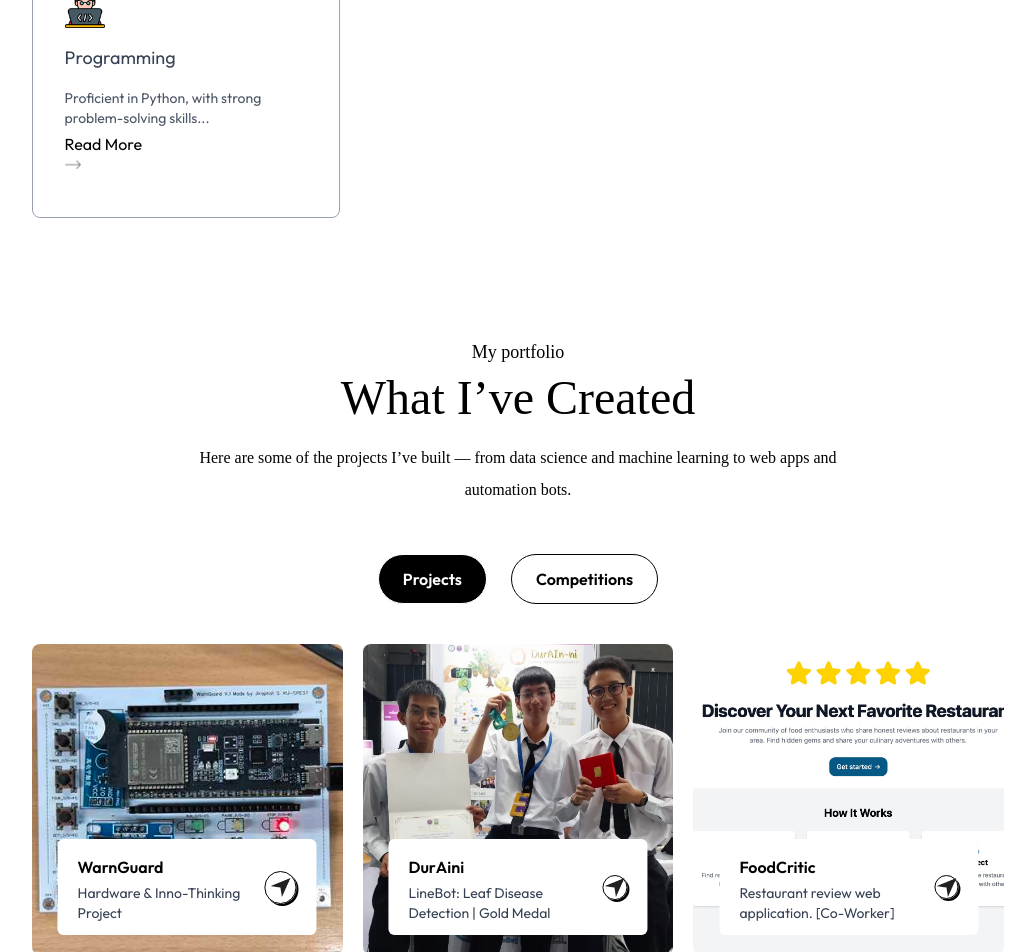
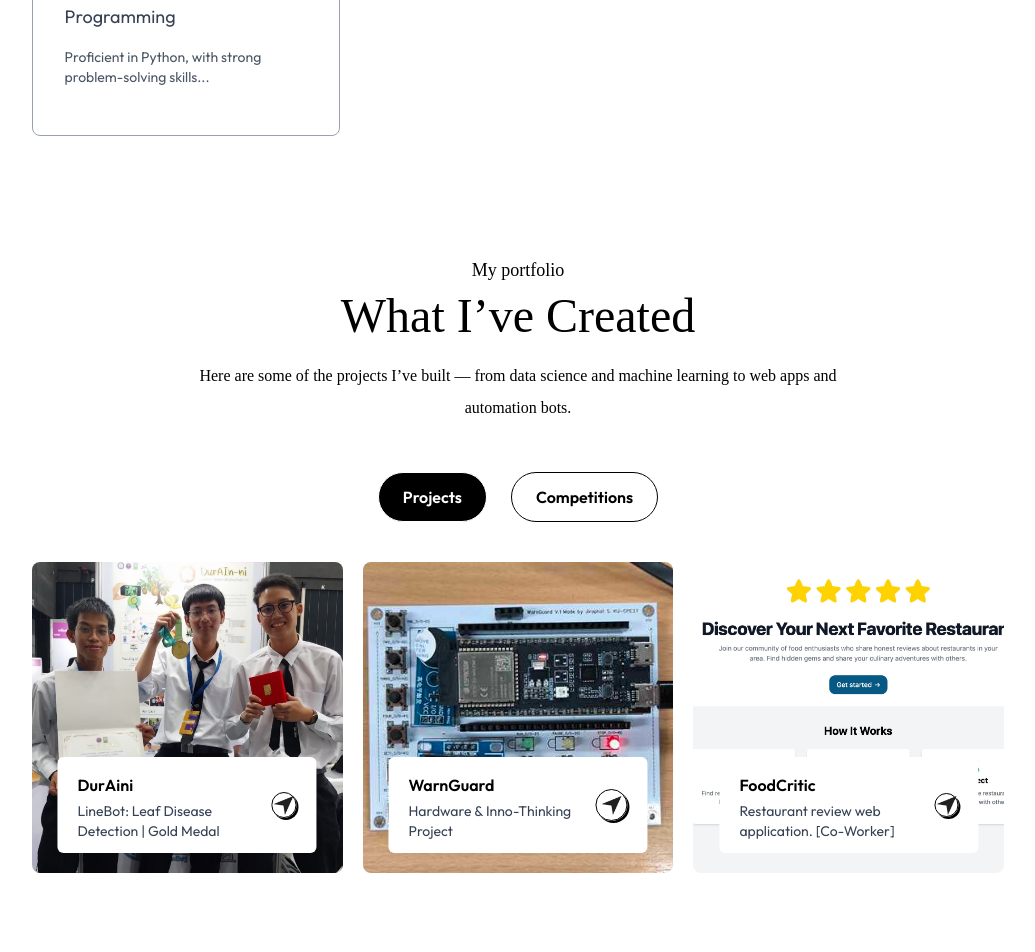
Before and after one commit to HikaruMG/hikarumg.github.io., a Next.js app in the folder portfolio/: page / in a window 1280 px wide. Shown: the part 2540-3492 px from the top of the page, without its empty margins (122-1157 px from the left). Built offline with nearby package versions, Linux system fonts and the light colour scheme; a web font is replaced by a local one.

Commit message:
Reorder workData and update KUTECH-BootCamp2025 description

```diff
--- a/portfolio/app/components/Services.jsx
+++ b/portfolio/app/components/Services.jsx
@@ -46,9 +46,9 @@ const Services = () => {
                     <Image src={icon} alt='' className='w-10'/>
                     <h3 className='text-lg my-4 text-gray-700 dark:text-white'>{title}</h3>
                     <p className='text-gray-600 text-sm leading-5 dark:text-white/80'>{description}</p>
-                    <a href={link}>
+                    {/* <a href={link}>
                         Read More <Image alt='' src={assets.right_arrow} className='w-4'/>
-                    </a>
+                    </a> */}
                </motion.div>
             ))}
 
--- a/portfolio/assets/assets.js
+++ b/portfolio/assets/assets.js
@@ -165,6 +165,14 @@ export const certificateList = [
 
 export const workData = [
     {
+        title: 'DurAini',
+        description: 'LineBot: Leaf Disease Detection | Gold Medal',
+        bgImage: '/IMG_0746.png',
+        link: 'https://github.com/HikaruMG/DurAIni',
+        button: true,
+        type : 'project'
+    },
+    {
         title: 'WarnGuard',
         description: 'Hardware & Inno-Thinking Project',
         bgImage: '/IMG_0749.jpg',
@@ -172,14 +180,7 @@ export const workData = [
         button: true,
         type : 'project'
     },
-    {
-        title: 'DurAini',
-        description: 'LineBot: Leaf Disease Detection | Gold Medal',
-        bgImage: '/IMG_0746.png',
-        link: 'https://github.com/HikaruMG/DurAIni',
-        button: true,
-        type : 'project'
-    },
+
     {
         title: 'FoodCritic',
         description: 'Restaurant review web application. [Co-Worker]',
@@ -206,7 +207,7 @@ export const workData = [
     },
     {
         title: 'KUTECH-BootCamp2025',
-        description: 'TA : DataSci',
+        description: 'TA : DataSci/ML',
         bgImage: '/kuthbc.png',
         link: 'https://tech.nisit.ku.ac.th/',
         button: true,
```
